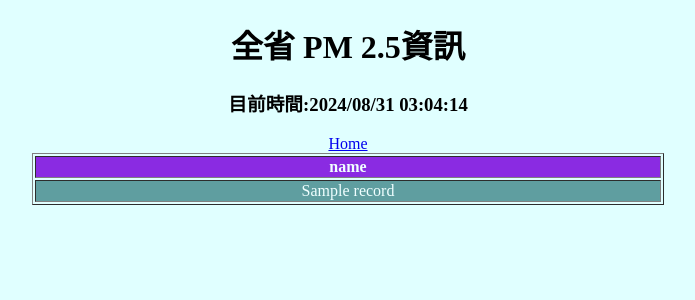
After one commit to willy9288/flaskdemo, a Flask app: page /pm25 in a window 1280 px wide. The commit adds this page. Shown: the top 300 px of the page, without its empty margins (292-987 px from the left). Run offline with Flask 3, Linux system fonts and the light colour scheme; a database or web service that is not in the repository returns one stand-in record (values such as "Sample title"); data that the repository does not hold is empty.

Commit message:
完成pm25

```diff
--- a/main.py
+++ b/main.py
@@ -1,6 +1,6 @@
 from flask import Flask, render_template
 from datetime import datetime
-from scrape import scrape_stocks
+from scrape import scrape_stocks, scrape_pm25
 
 # print(__name__)
 
@@ -83,4 +83,17 @@ def get_stocks():
     return render_template("stocks.html", dts=datas)
 
 
+@app.route("/pm25")
+def get_pm25():
+    # print(scrape_pm25())
+    today = datetime.now()
+    columns, values = scrape_pm25()
+    data = {
+        "columns": columns,
+        "values": values,
+        "today": today.strftime("%Y/%m/%d %M:%H:%S"),
+    }
+    return render_template("pm25.html", dt=data)
+
+
 app.run(debug=True)
--- a/scrape.py
+++ b/scrape.py
@@ -3,7 +3,8 @@ from bs4 import BeautifulSoup
 
 
 def scrape_stocks():
-    url = "https://histock.tw/index1"
+    # url = "https://histock.tw/index1"
+    url = "https://histock.tw/%E5%9C%8B%E9%9A%9B%E8%82%A1%E5%B8%82"
     try:
         resp = requests.get(url)
         soup = BeautifulSoup(resp.text, "lxml")
@@ -25,5 +26,21 @@ def scrape_stocks():
     return None
 
 
+def scrape_pm25():
+    url = "https://data.moenv.gov.tw/api/v2/aqx_p_02?api_key=e8dd42e6-9b8b-43f8-991e-b3dee723a52d&limit=1000&sort=datacreationdate%20desc&format=JSON"
+    try:
+        datas = requests.get(url).json()["records"]
+        columns = list(datas[0].keys())
+        values = [list(data.values()) for data in datas]
+
+        return columns, values
+
+    except Exception as e:
+        print(e)
+
+    return None, 404
+
+
 if __name__ == "__main__":
-    print(scrape_stocks())
+    # print(scrape_stocks())
+    print(scrape_pm25())
--- a/templates/index.html
+++ b/templates/index.html
@@ -14,6 +14,8 @@
     <a href="/books">購買書籍</a>
     <br>
     <a href="/stocks">股市資訊</a>
+    <br>
+    <a href="/pm25">懸浮微粒</a>
 </body>
 
 </html>
--- /dev/null
+++ b/templates/pm25.html
@@ -0,0 +1,60 @@
+<!DOCTYPE html>
+<html lang="en">
+
+<head>
+    <meta charset="UTF-8">
+    <meta name="viewport" content="width=device-width, initial-scale=1.0">
+    <title>PM 2.5資訊</title>
+    <style>
+        body {
+            background-color: lightcyan;
+            text-align: center;
+
+        }
+
+        table {
+            width: 50%;
+            margin: 0 auto;
+        }
+
+        th {
+            background-color: blueviolet;
+            color: azure;
+        }
+
+        td {
+            background-color: cadetblue;
+            color: azure;
+        }
+    </style>
+</head>
+
+<body>
+    <h1>全省 PM 2.5資訊</h1>
+    <h3>目前時間:{{dt["today"]}}</h3>
+    <a href="/">Home</a>
+    <table border="1">
+        <thead>
+            <tr>
+                {% for th in dt["columns"] %}
+                <th>{{th}}</th>
+                {% endfor %}
+            </tr>
+        </thead>
+        <tbody>
+            {% for tr in dt["values"] %}
+            <tr>
+                {% for td in tr %}
+                <td>{{td}}</td>
+                {% endfor %}
+            </tr>
+            {% endfor %}
+        </tbody>
+    </table>
+
+    <!-- {{dt["columns"]}} -->
+    <!-- {{dt["values"]}} -->
+
+</body>
+
+</html>
--- a/templates/stocks.html
+++ b/templates/stocks.html
@@ -26,12 +26,12 @@
 
 <body>
     <h1>今年以來主要股市漲跌幅</h1>
+    <a href="/stocks">更新</a>
     <!-- {{dts}} -->
-    {% if stocks %}
-
+    {% if dts %}
     {% for data in dts[1:] %}
     <!-- {{data[0]}}, {{data[1]}} -->
-    <div class="stocks">{{data.0}}, {{data.1}}</div>
+    <div class="stocks">{{data.0}} {{data.1}}</div>
     {% endfor %}
 
     {% else %}
```
Also changed, not shown: 1 other file.
